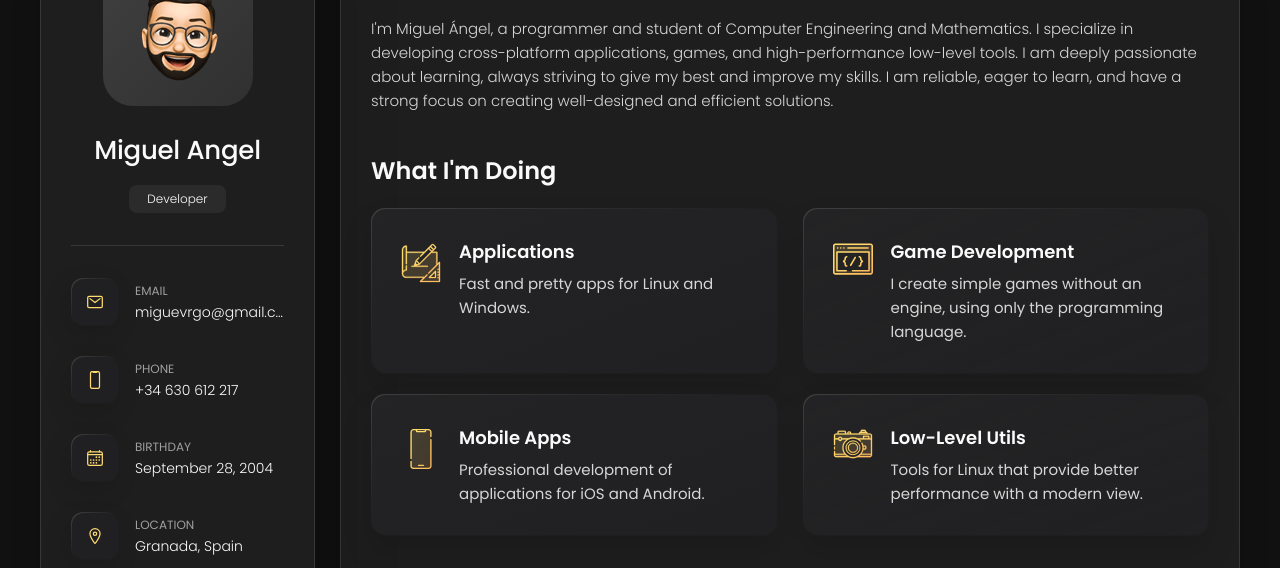
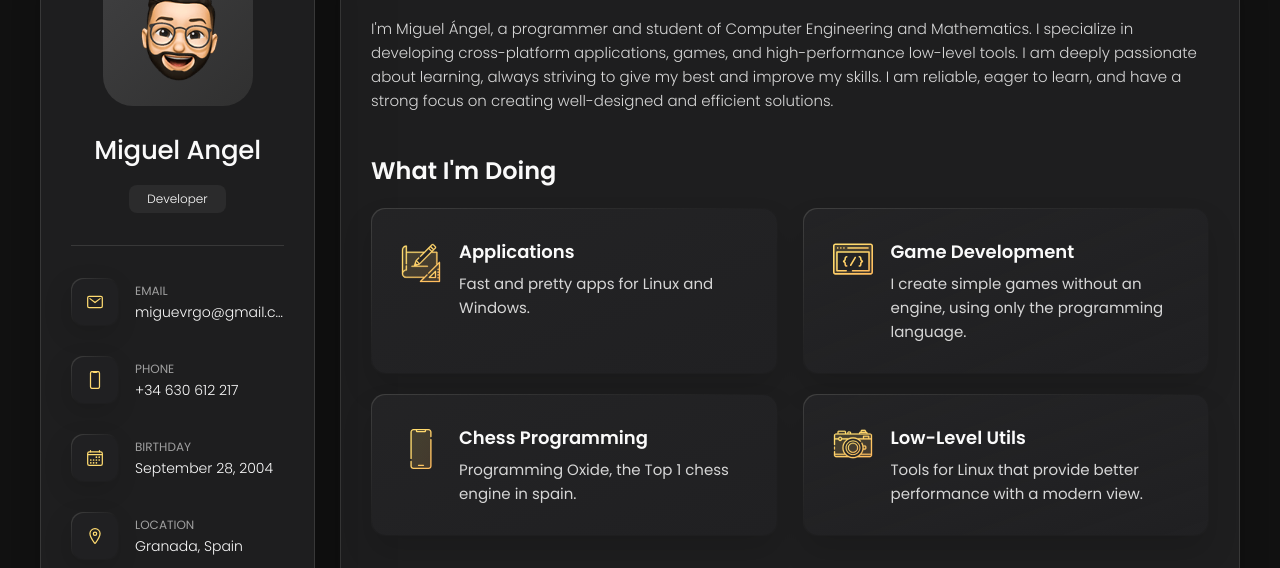
Before and after one commit to Miguevrgo/miguevrgo.github.io, a plain HTML site: page index.html in a window 1280 px wide. Shown: the part 162-730 px from the top of the page. Drawn offline with nearby package versions, Linux system fonts and the light colour scheme.

Commit message:
Update index.html

```diff
--- a/index.html
+++ b/index.html
@@ -189,10 +189,10 @@
               </div>
 
               <div class="service-content-box">
-                <h4 class="h4 service-item-title">Mobile apps</h4>
+                <h4 class="h4 service-item-title">Chess Programming</h4>
 
                 <p class="service-item-text">
-                  Professional development of applications for iOS and Android.
+                  Programming Oxide, the Top 1 chess engine in spain.
                 </p>
               </div>
 
```
